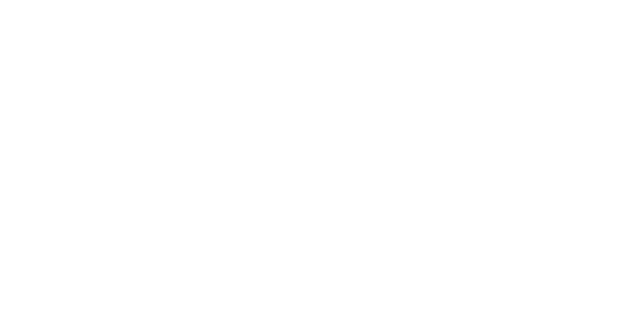
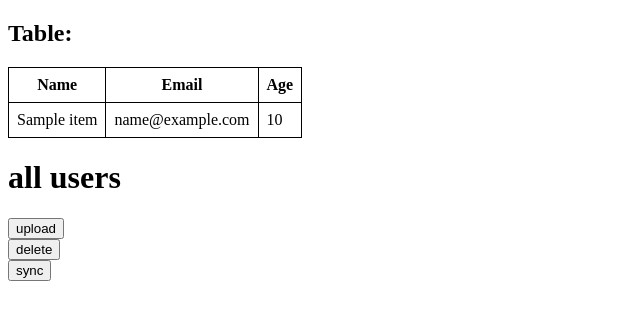
Before and after one commit to SOMEWANTTOSMILE/ClassWork_TSM, a Flask app: page / in a window 1280 px wide. Before the commit the part shown is empty. Shown: the top 320 px of the page, without its empty margins (0-640 px from the left). Run offline with Flask 3, Linux system fonts and the light colour scheme; tables that the repository leaves empty hold one stand-in row (values such as "Sample post"); a database or web service that is not in the repository returns one stand-in record (values such as "Sample title"); data that the repository does not hold is empty.

Commit message:
first sm from lesson 21

```diff
--- a/lesson_21/app.py
+++ b/lesson_21/app.py
@@ -4,7 +4,7 @@
 
 
 metadata = MetaData()
-engine = create_engine('postgresql+psycopg2://Somwlin:1548@localhost/users_info')
+engine = create_engine('postgresql+psycopg2://Somwl:1548@localhost/users_info')
 session = Session(bind=engine)
 
 
--- a/lesson_21/function.py
+++ b/lesson_21/function.py
@@ -11,8 +11,23 @@
     for i in user_id:
         response = requests.get(f'http://185.225.232.111:8000/user/{i}')
         all_info = response.json()
-        data.append({"name": all_info.get('name'), "email":all_info.get('email'), "age": all_info.get('age')})
+        data.append({"name": all_info.get('name'), "email": all_info.get('email'), "age": all_info.get('age')})
     return data
+
+
+def database_request():
+    with Session(engine) as session:
+        user_info = get_users_information()
+        all_users = []
+        for user in user_info:
+            with Session(engine) as db:
+                name = user["name"]
+                email = user["email"]
+                age = user["age"]
+                users = [name, email, age]
+                all_users.append(users)
+        return all_users
+
 
 
 def upload_db():
@@ -39,4 +54,5 @@
     upload_db()
 
 
-# print(delete_db())
+#
+print(database_request())
--- a/lesson_21/templates/Users.html
+++ b/lesson_21/templates/Users.html
@@ -1,27 +1,46 @@
-{% extends "index.html" %}
+<!doctype html>
+<html lang="en">
+<head>
+    <meta charset="UTF-8">
+    <meta name="viewport"
+          content="width=device-width, user-scalable=no, initial-scale=1.0, maximum-scale=1.0, minimum-scale=1.0">
+    <meta http-equiv="X-UA-Compatible" content="ie=edge">
+    <title>Document</title>
+        <style>
+        table, th, td {
+            border: 1px solid black;
+            border-collapse: collapse;
+            padding: 8px;
+        }
+    </style>
 
-{% block users %}
+</head>
+<body>
+ <h2>Table:</h2>
     <table>
         <tr>
             <th>Name</th>
             <th>Email</th>
             <th>Age</th>
         </tr>
-        {% for users in users %}
+        {% for user in all_users %}
             <tr>
-                <td>{{Users.name}}</td>
-                <td>{{Users.email}}</td>
-                <td>{{Users.age}}</td>
+                <td>{{user[0]}}</td>
+                <td>{{user[1]}}</td>
+                <td>{{user[2]}}</td>
             </tr>
         {% endfor %}
     </table>
 
-<br>
-<br>
-<br>
-
-    <form action="" method="POST">
-        <input type="submit" name="upload" value="upload">
+ <h1>all users</h1>
+    <form action="/upload" method="post" >
+        <input type="submit"  value="upload">
     </form>
-
-{% endblock %}
+    <form action="/delete" method="post" >
+        <input type="submit"  value="delete">
+    </form>
+        <form action="/sync" method="post" >
+    <input type="submit"  value="sync">
+    </form>
+</body>
+</html>
--- a/lesson_21/web-app.py
+++ b/lesson_21/web-app.py
@@ -1,27 +1,40 @@
-from flask import Flask, render_template, request
-import requests
-import json
+from flask import Flask, render_template, request, redirect
 from sqlalchemy.orm import Session
 from app import Users, engine
-from function import upload_db, sync_db, delete_db
+from function import upload_db, sync_db, delete_db, database_request
+
 
 app = Flask(__name__)
 
 
-@app.route("/", methods=['GET', 'POST'])
+@app.route("/", methods=['GET'])
 def work_with_data():
     if request.method == 'GET':
-        with Session(engine) as session:
-            users = session.query(Users).all()
-        return render_template('Users.html', users=users)
+        all_users = database_request()
+        return render_template('Users.html', all_users=all_users)
 
-    elif request.method == 'POST':
-        upload = Users(
-            name=request.form['name'],
-            carbs=request.form['email'],
-            age=request.form['age'],
 
-        )
+@app.route("/upload", methods=['POST'])
+def upload():
+    if request.method == 'POST':
+        upload_db()
+    return redirect('/')
+    # return render_template("Users.html")
+
+
+@app.route("/delete", methods=['POST'])
+def delete():
+    if request.method == 'POST':
+        delete_db()
+    return redirect('/')
+
+
+@app.route("/sync", methods=['POST', 'GET'])
+def sync():
+    if request.method == 'POST':
+        sync_db()
+    return redirect('/')
+
 
 if __name__ == '__main__':
     app.run(host="0.0.0.0", port=5400, debug=True)
```
